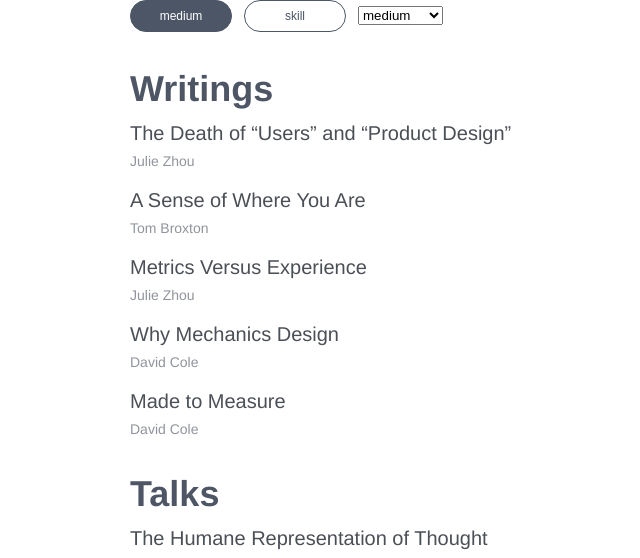
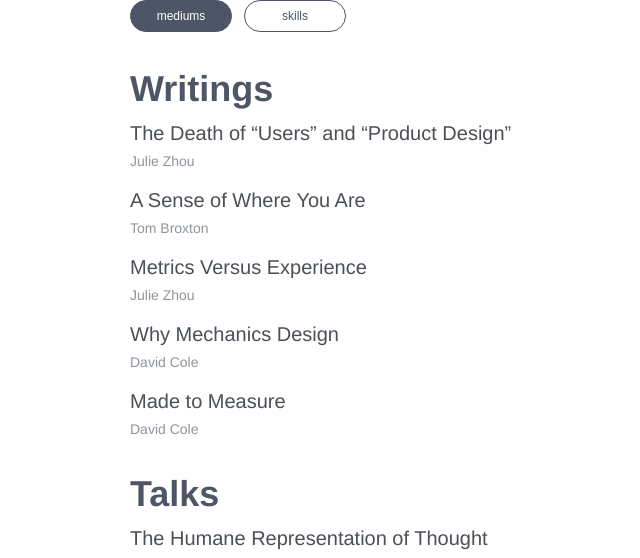
Before and after one commit to tjphilli/learn-pd, a React (Create React App) app: page / in a window 1280 px wide. Shown: the top 558 px of the page, without its empty margins (210-850 px from the left). Built offline with nearby package versions, Linux system fonts and the light colour scheme.

Commit message:
Updates data; Removes select

```diff
--- a/public/data.json
+++ b/public/data.json
@@ -2,134 +2,134 @@
   {
     "title": "The Death of “Users” and “Product Design”",
     "link": "https://medium.com/the-year-of-the-looking-glass/the-death-of-users-and-product-design-a857f1ad2f3b",
-"medium": "writing",
-"skill": "product thinking",
+    "mediums": "writings",
+    "skills": "product thinking",
     "author": "Julie Zhou"
   },
   {
     "title": "A Sense of Where You Are",
     "link": "https://medium.com/elegant-tools/a-sense-of-where-you-are-998543822ab1",
-"medium": "writing",
-"skill": "design process",
+    "mediums": "writings",
+    "skills": "design process",
     "author": "Tom Broxton"
   },
   {
     "title": "Metrics Versus Experience",
     "link": "https://medium.com/the-year-of-the-looking-glass/metrics-versus-experience-a9347d6b80b",
-"medium": "writing",
-"skill": "data",
+    "mediums": "writings",
+    "skills": "data",
     "author": "Julie Zhou"
   },
   {
     "title": "Why Mechanics Design",
     "link": "https://design.quora.com/Why-Mechanics-Design",
-"medium": "writing",
-"skill": "product thinking",
+    "mediums": "writings",
+    "skills": "product thinking",
     "author": "David Cole"
   },
   {
     "title": "Made to Measure",
     "link": "https://themanual.org/read/issues/4/david-cole/article",
-"medium": "writing",
-"skill": "data",
+    "mediums": "writings",
+    "skills": "data",
     "author": "David Cole"
   },
   {
     "title": "The Humane Representation of Thought",
     "link": "https://vimeo.com/115154289",
-"medium": "talk",
-"skill": "tbd",
+    "mediums": "talks",
+    "skills": "tbd",
     "author": "Bret Victor"
   },
   {
     "title": "When We Build",
     "link": "https://vimeo.com/34017777",
-"medium": "talk",
-"skill": "tbd",
+    "mediums": "talks",
+    "skills": "tbd",
     "author": "Wilson Miner"
   },
   {
     "title": "Applied Discovery",
     "link": "https://vimeo.com/150382185",
-"medium": "talk",
-"skill": "product thinking",
+    "mediums": "talks",
+    "skills": "product thinking",
     "author": "David Cole"
   },
   {
     "title": "Design Details",
     "link": "https://spec.fm/podcasts/design-details",
-"medium": "podcast",
-"skill": "various",
+    "mediums": "podcasts",
+    "skills": "various",
     "author": "Various"
   },
   {
     "title": "Design Matters",
     "link": "http://www.debbiemillman.com/designmatters/",
-"medium": "podcast",
-"skill": "various",
+    "mediums": "podcasts",
+    "skills": "various",
     "author": "Debbie Millman"
   },
   {
     "title": "Sketch",
     "link": "https://www.sketchapp.com/",
-"medium": "tool",
-"skill": "visual design",
-"author": "na"
+    "mediums": "tools",
+    "skills": "visual design",
+    "author": "Bohemian Coding"
   },
   {
     "title": "Framer",
     "link": "https://framer.com/",
-"medium": "tool",
-"skill": "interaction design",
-"author": "na"
+    "mediums": "tools",
+    "skills": "interaction design",
+    "author": "Framer"
   },
   {
     "title": "Origami",
     "link": "http://origami.design/",
-"medium": "tool",
-"skill": "interaction design",
-"author": "na"
+    "mediums": "tools",
+    "skills": "interaction design",
+    "author": "Facebook Design"
   },
   {
     "title": "Facebook Design Resources",
     "link": "http://facebook.design/",
-"medium": "resource",
-"skill": "various",
-"author": "na"
+    "mediums": "resources",
+    "skills": "various",
+    "author": "Facebook Design"
   },
   {
     "title": "iOS 10 GUI",
     "link": "http://facebook.design/ios10",
-"medium": "resource",
-"skill": "various",
-"author": "na"
+    "mediums": "resources",
+    "skills": "various",
+    "author": "Facebook Design"
   },
   {
     "title": "Design for the Real World",
     "link": "https://www.amazon.com/Design-Real-World-Ecology-Social/dp/0897331532/",
-"medium": "book",
-"skill": "empathy",
+    "mediums": "books",
+    "skills": "empathy",
     "author": "Victor Papanek"
   },
   {
     "title": "Design for Real Life",
     "link": "https://abookapart.com/products/design-for-real-life",
-"medium": "book",
-"skill": "empathy",
+    "mediums": "books",
+    "skills": "empathy",
     "author": "Eric Meyer"
   },
   {
     "title": "HIG",
     "link": "https://developer.apple.com/ios/human-interface-guidelines/overview/design-principles/",
-"medium": "resource",
-"skill": "various",
-"author": "na"
+    "mediums": "resources",
+    "skills": "various",
+    "author": "Apple"
   },
   {
     "title": "Revision Path",
     "link": "http://revisionpath.com/",
-"medium": "podcast",
-"skill": "various",
+    "mediums": "podcasts",
+    "skills": "various",
     "author": "Maurice Cherry"
   }
 ]
--- a/src/App.js
+++ b/src/App.js
@@ -8,7 +8,7 @@ class App extends React.Component {
   constructor () {
     super()
     this.state = {
-      sortIndex: 'medium', // this will be used for sorting
+      sortIndex: 'mediums', // this will be used for sorting
       data: [] // initial value should be the same data type (ie, Array) as the eventual real value
     }
     this.handleSetSortIndex = this.handleSetSortIndex.bind(this)
@@ -32,25 +32,25 @@ class App extends React.Component {
 
   render () {
     const uniqueTypes = this.state.data.reduce(
-      (memo, { medium }) => memo.add(medium),
+      (memo, { mediums }) => memo.add(mediums),
       new Set()
     )
     const uniqueTypesArr = Array.from(uniqueTypes)
     const uniqueDesigners = this.state.data.reduce(
-      (memo, { skill }) => memo.add(skill),
+      (memo, { skills }) => memo.add(skills),
       new Set()
     )
     const uniqueDesignersArr = Array.from(uniqueDesigners)
 
 
     const sectionNames = [
-      "medium",
-      "skill"
+      "mediums",
+      "skills"
     ]
 
     const uniquesObj = {
-      "medium" : uniqueTypesArr,
-      "skill" : uniqueDesignersArr
+      "mediums" : uniqueTypesArr,
+      "skills" : uniqueDesignersArr
     }
 
 
@@ -61,7 +61,7 @@ class App extends React.Component {
       })
       return (
         <div>
-          <h3>{currentType}s</h3>
+          <h3>{currentType}</h3>
           <ul>
              {justThisType.map((item) =>
                <li className="item">
@@ -78,12 +78,6 @@ class App extends React.Component {
     return (
       <div className="container">
         {Array.from(sectionNames.map((str) => <Toggle isToggled={str === this.state.sortIndex} myFunc={() => this.handleSetSortIndex2(str)} name={str}/>))}
-        <select
-          onChange={this.handleSetSortIndex}
-          defaultValue={this.state.sortIndex}>
-          <option disabled='disabled'>-- Select --</option>
-          {Array.from(sectionNames).map((str) => <option value={str}>{str}</option>)}
-        </select>
         {output}
 
 
```
Lines whose indentation alone changed are shown as unchanged.
